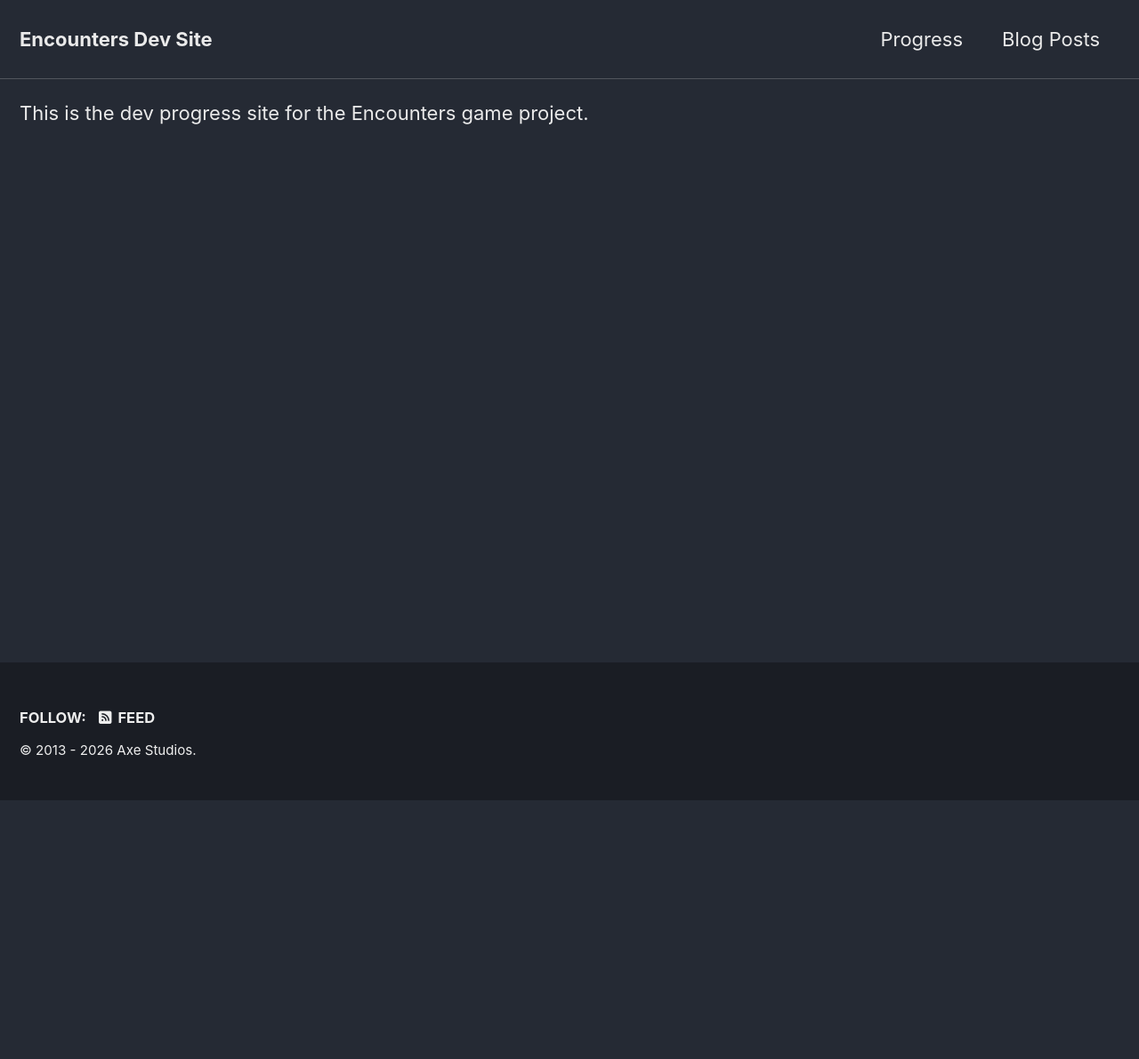
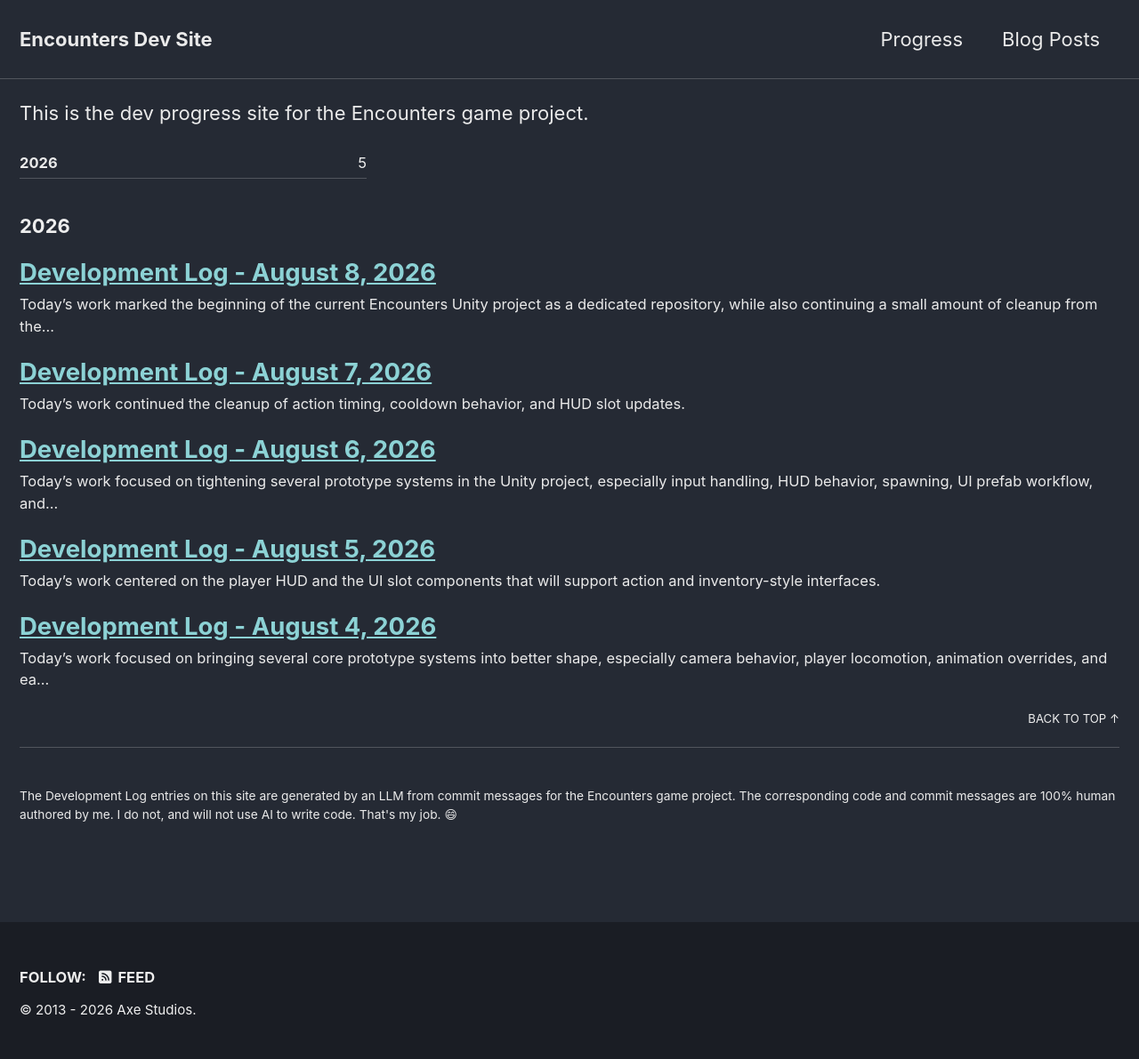
Before and after one commit to Axe-Studios/gamesite, a Jekyll site: the page built from index.html, in a window 1280 px wide. Shown: the whole page at 89% size. Built offline with Jekyll 4.4.1, drawn with Linux system fonts in a browser that asks for light colours; cached includes are drawn as plain includes; the list of posts is cut into pages by our own code; before the commit the page ends 900 px from its top, so only the background shows below that.

Commit message:
Tweaked template to include AI usage notice Added posts for august

```diff
--- a/_config.yml
+++ b/_config.yml
@@ -233,7 +233,7 @@ sass:
 
 
 # Outputting
-permalink: /:categories/:title/
+permalink: /:categories/:year/:month/:day/:title/
 timezone: # https://en.wikipedia.org/wiki/List_of_tz_database_time_zones
 
 
--- /dev/null
+++ b/_includes/ainotice.html
@@ -0,0 +1 @@
+<p class="site-subtitle">The Development Log entries on this site are generated by an LLM from commit messages for the Encounters game project.  The corresponding code and commit messages are 100% human authored by me.  I do not, and will not use AI to write code.  That's my job. 	&#128516;</p>
--- a/_layouts/posts.html
+++ b/_layouts/posts.html
@@ -29,3 +29,4 @@ layout: archive
     <a href="#page-title" class="back-to-top">{{ site.data.ui-text[locale].back_to_top | default: 'Back to Top' }} &uarr;</a>
   </section>
 {% endfor %}
+{% include ainotice.html %}
--- a/_layouts/single.html
+++ b/_layouts/single.html
@@ -57,6 +57,7 @@ layout: default
         {% endif %}
         {% include page__taxonomy.html locale=locale %}
         {% include page__date.html locale=locale %}
+        <div style="padding-top:1em">{% include ainotice.html %}</div>
       </footer>
 
       {% if page.share %}{% include social-share.html locale=locale %}{% endif %}
--- /dev/null
+++ b/_posts/2026-08-04-development-log.md
@@ -0,0 +1,34 @@
+---
+title: "Development Log - August 4, 2026"
+date: 2026-08-04
+categories:
+  - development
+tags:
+  - unity
+  - prototype
+  - camera
+  - locomotion
+  - ui
+---
+
+Today's work focused on bringing several core prototype systems into better shape, especially camera behavior, player locomotion, animation overrides, and early UI foundations.
+
+## Highlights
+
+The player camera and locomotion systems received another round of iteration. This included general movement cleanup, animation override adjustments, and removal of an older motor abstraction that no longer fit the direction of the project.
+
+UI work also started moving into place in a more serious way. TextMeshPro basics were added, font assets were brought into the project, and several UI components were migrated or reorganized. Core UI helper code was moved into the shared project area, while pause menu and confirmation modal prefabs were updated for the newer setup.
+
+Input definitions were also expanded to support the developing UI and gameplay workflows.
+
+## Commit Summary
+
+Three commits were recorded in the private Unity prototype:
+
+- Updated camera and locomotion behavior.
+- Cleaned up motor and animation override code.
+- Began migrating UI infrastructure, fonts, TextMeshPro assets, menu prefabs, helper utilities, and input definitions.
+
+## Development Notes
+
+This was foundation work: less about adding a finished feature and more about getting the project's control, animation, and UI layers ready for faster iteration.
--- /dev/null
+++ b/_posts/2026-08-05-development-log.md
@@ -0,0 +1,33 @@
+---
+title: "Development Log - August 5, 2026"
+date: 2026-08-05
+categories:
+  - development
+tags:
+  - unity
+  - prototype
+  - hud
+  - ui
+---
+
+Today's work centered on the player HUD and the UI slot components that will support action and inventory-style interfaces.
+
+## Highlights
+
+Initial player HUD and UI slot components were added, followed by additional HUD prefab work. Existing UI inventory slot pieces were migrated into the project, and several HUD elements were made more flexible so they can be enabled, disabled, or configured at runtime.
+
+There was also cleanup around modal presentation, progress bar text, optional HUD components, and destroy-related edge cases in UI slot groups.
+
+Cooldown display and action blocking work also began, though that part of the system was still in progress by the end of the day.
+
+## Commit Summary
+
+Three commits were recorded in the private Unity prototype:
+
+- Started adding player HUD and UI slot components.
+- Added HUD prefabs and migrated inventory slot UI pieces.
+- Improved HUD configurability and continued work on cooldown timers and action blocking.
+
+## Development Notes
+
+The HUD is beginning to move from loose prototype pieces toward a more usable gameplay interface. Some of the work was explicitly still experimental, especially around cooldowns and action blocking.
--- /dev/null
+++ b/_posts/2026-08-06-development-log.md
@@ -0,0 +1,38 @@
+---
+title: "Development Log - August 6, 2026"
+date: 2026-08-06
+categories:
+  - development
+tags:
+  - unity
+  - prototype
+  - input
+  - ui
+  - animation
+  - spawning
+---
+
+Today's work focused on tightening several prototype systems in the Unity project, especially input handling, HUD behavior, spawning, UI prefab workflow, and character animation support.
+
+## Highlights
+
+The input system was updated to better distinguish between triggered actions and pressed or held actions. This should make player controls more flexible as the prototype grows and more interaction types are added.
+
+Several HUD and UI improvements were made, including fixes to player HUD function naming, cooldown timer behavior, inventory slot cleanup, and prefab editing workflow. A dedicated UI prefab editing scene was added to make UI iteration cleaner.
+
+Spawn-related systems also received attention. New spawn point support was added, entity registration logic was updated, and respawn helper behavior was adjusted to work with the newer flow.
+
+On the character side, animation controller support was expanded with a new despawn state, while weapon tuning received a small balance pass.
+
+## Commit Summary
+
+Four commits were recorded in the private Unity prototype:
+
+- Updated input handling to support trigger-versus-press behavior.
+- Fixed and optimized UI cooldown timer behavior.
+- Added UI prefab editing support, spawn point logic, HUD fixes, font adjustments, and sprite-sheet package support.
+- Added a despawn animation state, adjusted sword damage, and made FPS debug display behavior easier to compile in or out.
+
+## Development Notes
+
+This was mostly infrastructure and usability work: the kind of foundation that makes future prototype features easier to build, test, and iterate on. The visible gameplay changes are modest, but the underlying systems are becoming more organized and more flexible.
--- /dev/null
+++ b/_posts/2026-08-07-development-log.md
@@ -0,0 +1,33 @@
+---
+title: "Development Log - August 7, 2026"
+date: 2026-08-07
+categories:
+  - development
+tags:
+  - unity
+  - prototype
+  - actions
+  - cooldowns
+  - hud
+---
+
+Today's work continued the cleanup of action timing, cooldown behavior, and HUD slot updates.
+
+## Highlights
+
+Action cooldown handling was revised so timing information lives closer to the action blocking data that needs it. Older action-start handling was removed from the local player path, and several enum-style utility pieces were restored or migrated from earlier code.
+
+The HUD also received more cleanup. Slot click event handling was corrected, cooldown timer components were removed where they were no longer needed, and HUD cooldown updates were consolidated into a more direct management flow.
+
+Some older death and kill related pieces were removed as the prototype continued moving away from systems that did not fit the current direction.
+
+## Commit Summary
+
+Two commits were recorded in the private Unity prototype:
+
+- Removed older death and kill related code that no longer fit the project direction.
+- Reworked action cooldowns, action block timing, enum utilities, HUD slot events, and cooldown display management.
+
+## Development Notes
+
+This was a cleanup-heavy day. The action and HUD systems are still evolving, but the work reduced some older assumptions and moved cooldown behavior toward a simpler structure.
--- /dev/null
+++ b/_posts/2026-08-08-development-log.md
@@ -0,0 +1,35 @@
+---
+title: "Development Log - August 8, 2026"
+date: 2026-08-08
+categories:
+  - development
+tags:
+  - unity
+  - prototype
+  - project-setup
+  - cleanup
+---
+
+Today's work marked the beginning of the current Encounters Unity project as a dedicated repository, while also continuing a small amount of cleanup from the older prototype.
+
+## Highlights
+
+The new Unity project repository was initialized from the earlier prototype foundation. This gives Encounters its own project history going forward while preserving the ability to refer back to older private prototype work when needed.
+
+After the project was created, bonus-related systems were removed from the new codebase. Those mechanics are not currently expected to be needed for Encounters, at least not in the form they existed previously.
+
+The older prototype also received a couple of final organizational tweaks, including moving game manager related code into a more appropriate game-focused area and renaming a player template definition file.
+
+## Commit Summary
+
+Five commits were recorded across the private Unity prototypes:
+
+- Initialized the new Encounters Unity repository from the older prototype foundation.
+- Adjusted repository attributes for the new project.
+- Removed bonus systems that do not fit the current Encounters direction.
+- Moved game manager and settings code into the game project area.
+- Renamed a player template definition file.
+
+## Development Notes
+
+This was a transition day. The project moved from a broader Unity testbed into a dedicated Encounters repository, which should make future progress easier to track and easier to explain publicly.
```
